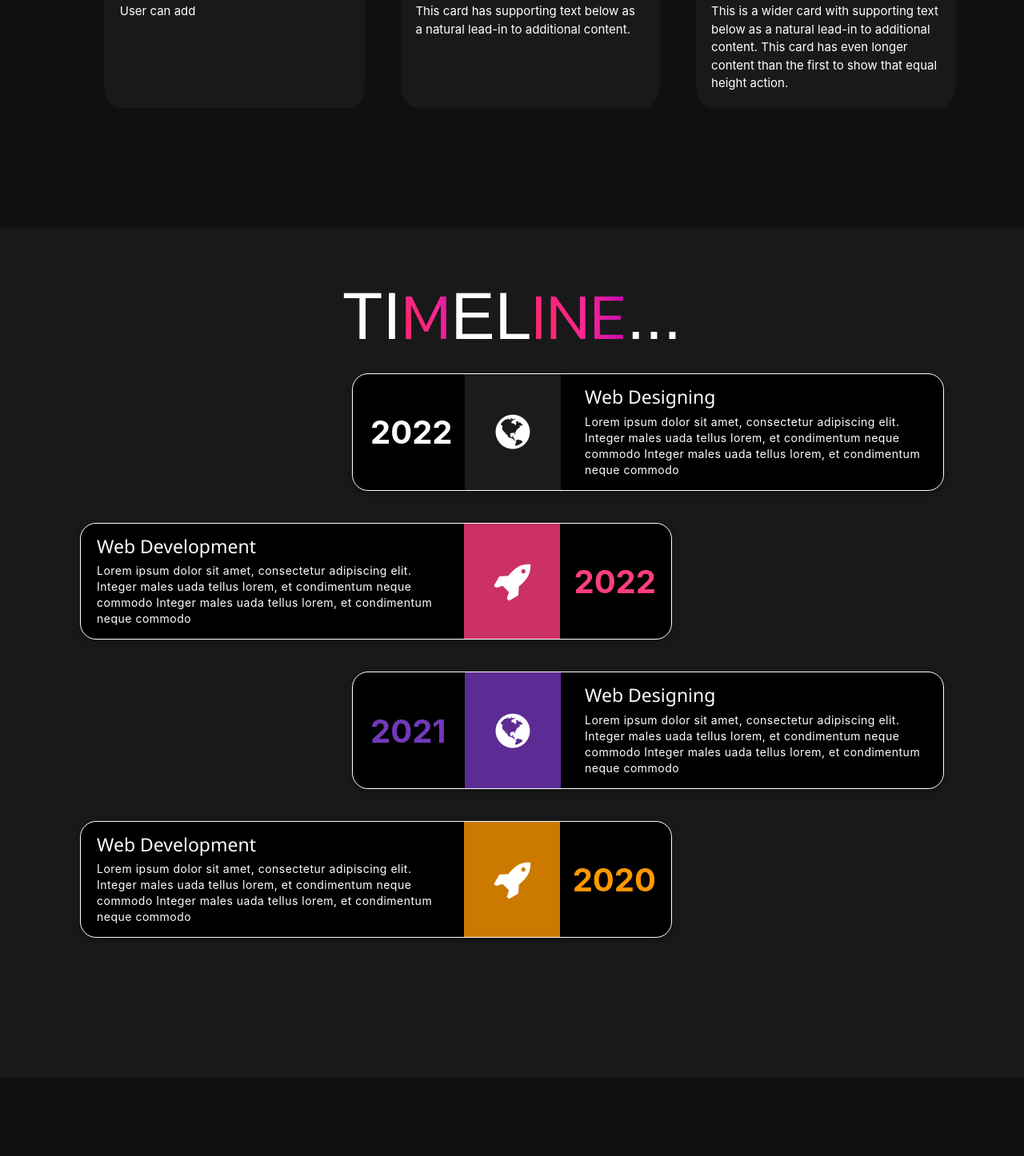
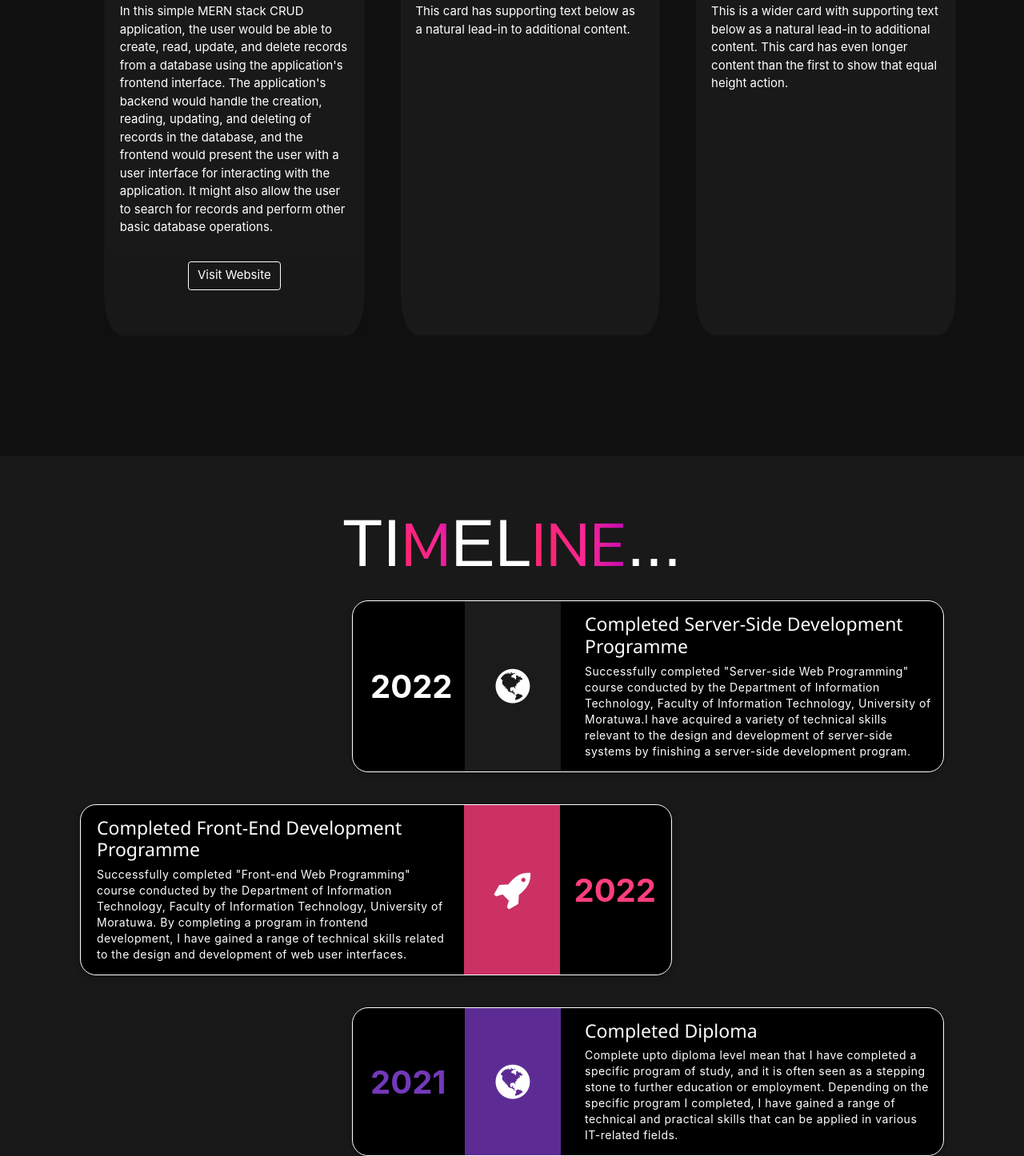
Before and after one commit to rameshlakmal/portfolio, a plain HTML site: page index.html in a window 1280 px wide. Shown: the part 1765-3211 px from the top of the page at 80% size. Drawn offline with nearby package versions, Linux system fonts and the light colour scheme; a script that the page names is missing; a web font is replaced by a local one.

Commit message:
add info to timeline

```diff
--- a/index.html
+++ b/index.html
@@ -84,10 +84,13 @@
   <div class="card-group">
 
     <div class="card ml-5 " style="border-radius: 7%;" data-aos="fade-left" data-aos-duration="500">
-      <img class="cardimage" height="200px" width="300px"src="images/mern.png" alt="Card image cap">
+      <img class="cardimage" height="200px" width="300px"src="images/p1.png" alt="Card image cap">
       <div class="card-body">
         <h5 class="card-title">MERN Stack CRUD Application</h5>
-        <p class="card-text">User can add  </p>
+        <p class="card-text ">In this simple MERN stack CRUD application, the user would be able to create, read, update, and delete records from a database using the application's frontend interface. The application's backend would handle the creation, reading, updating, and deleting of records in the database, and the frontend would present the user with a user interface for interacting with the application. It might also allow the user to search for records and perform other basic database operations.</p>
+      </div>
+      <div class="card-footer text-center">
+        <a class="btn btn-primary mb-5" href="http://react-blogapp-aws.s3-website.ap-south-1.amazonaws.com/" target="_blank" style="  color: #fff;background-color: transparent; border-color: #fff; transition: 0.6s;">Visit Website</a>
       </div>
     </div>
 
@@ -133,40 +136,36 @@
                     <a href="#" class="timeline-content">
                         <div class="timeline-year">2022</div>
                         <div class="timeline-icon"><i class="fa fa-globe"></i></div>
-                        <h3 class="title">Web Designing</h3>
+                        <h3 class="title">Completed Server-side development programme</h3>
                         <p class="description">
-                            Lorem ipsum dolor sit amet, consectetur adipiscing elit. Integer males uada tellus lorem, et condimentum neque commodo Integer males uada tellus lorem, et condimentum neque commodo
-                        </p>
+                          Successfully completed "Server-side Web Programming" course conducted by the Department of Information Technology, Faculty of Information Technology, University of Moratuwa.I have acquired a variety of technical skills relevant to the design and development of server-side systems by finishing a server-side development program.                         </p>
                     </a>
                 </div>
                 <div class="timeline mt-3">
                     <a href="#" class="timeline-content">
                         <div class="timeline-year">2022</div>
                         <div class="timeline-icon"><i class="fa fa-rocket"></i></div>
-                        <h3 class="title">Web Development</h3>
+                        <h3 class="title">Completed front-end development programme </h3>
                         <p class="description">
-                            Lorem ipsum dolor sit amet, consectetur adipiscing elit. Integer males uada tellus lorem, et condimentum neque commodo Integer males uada tellus lorem, et condimentum neque commodo
-                        </p>
+                          Successfully completed "Front-end Web Programming" course conducted by the Department of Information Technology, Faculty of Information Technology, University of Moratuwa.  By completing a program in frontend development, I have gained a range of technical skills related to the design and development of web user interfaces.                      </p>
                     </a>
                 </div>
                 <div class="timeline mt-3">
                   <a href="#" class="timeline-content">
                       <div class="timeline-year">2021</div>
                       <div class="timeline-icon"><i class="fa fa-globe"></i></div>
-                      <h3 class="title">Web Designing</h3>
+                      <h3 class="title">Completed Diploma</h3>
                       <p class="description">
-                          Lorem ipsum dolor sit amet, consectetur adipiscing elit. Integer males uada tellus lorem, et condimentum neque commodo Integer males uada tellus lorem, et condimentum neque commodo
-                      </p>
+                        Complete upto diploma level mean that I have completed a specific program of study, and it is often seen as a stepping stone to further education or employment. Depending on the specific program I completed, I have gained a range of technical and practical skills that can be applied in various IT-related fields.                      </p>
                   </a>
               </div>
               <div class="timeline mt-3">
                 <a href="#" class="timeline-content">
                     <div class="timeline-year">2020</div>
                     <div class="timeline-icon"><i class="fa fa-rocket"></i></div>
-                    <h3 class="title">Web Development</h3>
+                    <h3 class="title">Started an undergraduate degree program at SLIIT</h3>
                     <p class="description">
-                        Lorem ipsum dolor sit amet, consectetur adipiscing elit. Integer males uada tellus lorem, et condimentum neque commodo Integer males uada tellus lorem, et condimentum neque commodo
-                    </p>
+                      Starting an undergraduate degree program at SLIIT (Sri Lanka Institute of Information Technology) is a significant milestone in your educational journey. It is likely that you will be faced with a variety of new challenges and opportunities as you begin your studies, and it is important to be well-prepared for this new phase in your life.                    </p>
                 </a>
             </div>
             </div>
--- a/styles.css
+++ b/styles.css
@@ -55,6 +55,19 @@ html {
 .cardimage{
   margin: 10px;
   border-radius: 15px 15px 15px 15px;
+}
+
+.btn-primary {
+    color: #fff;
+    background-color: transparent;
+    border-color: #fff;
+}
+
+.btn-primary:hover{
+	transition: 0.1s;
+	border: none;
+	background: radial-gradient( circle farthest-corner at 10.2% 55.8%,  rgba(252,37,103,1) 0%, rgba(250,38,151,1) 46.2%, rgba(186,8,181,1) 90.1% );
+
 }
 
 
```
Also changed, not shown: images/p1.png.
